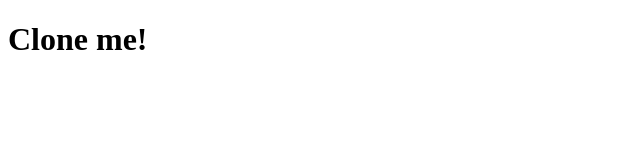
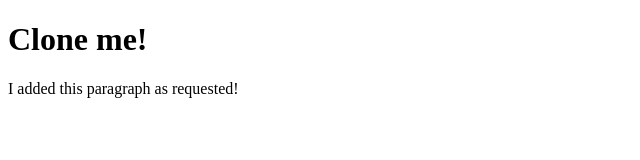
Before and after one commit to JohnJMeyers/awesome-app, a plain HTML site: page index.html in a window 1280 px wide. Shown: the whole page, without its empty margins (0-640 px from the left). Drawn offline with Linux system fonts and the light colour scheme.

Commit message:
added patch branch and request

```diff
--- a/index.html
+++ b/index.html
@@ -6,5 +6,8 @@
   </head>
   <body>
     <h1>Clone me!</h1>
+    <p>
+      I added this paragraph as requested!
+    </p>
   </body>
 </html>
```
